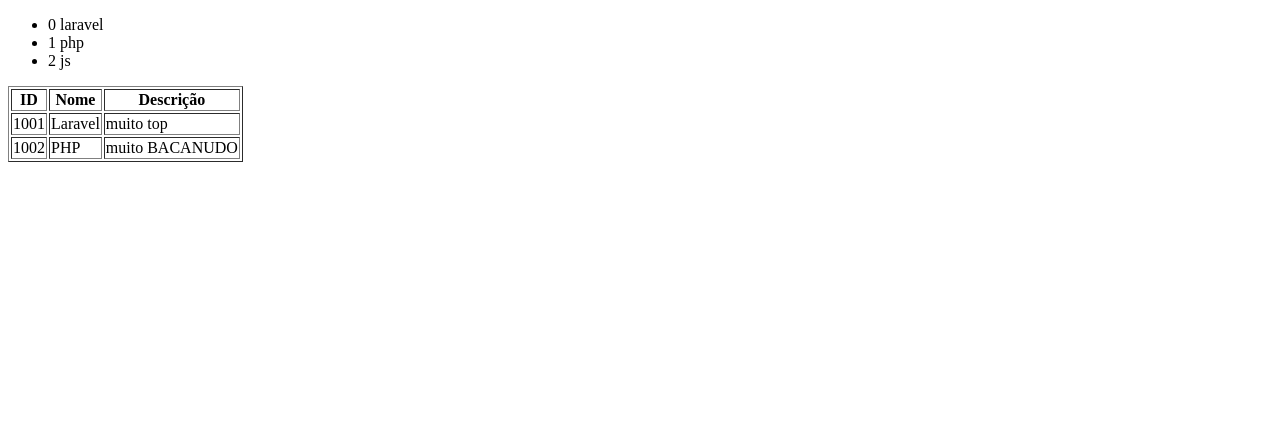
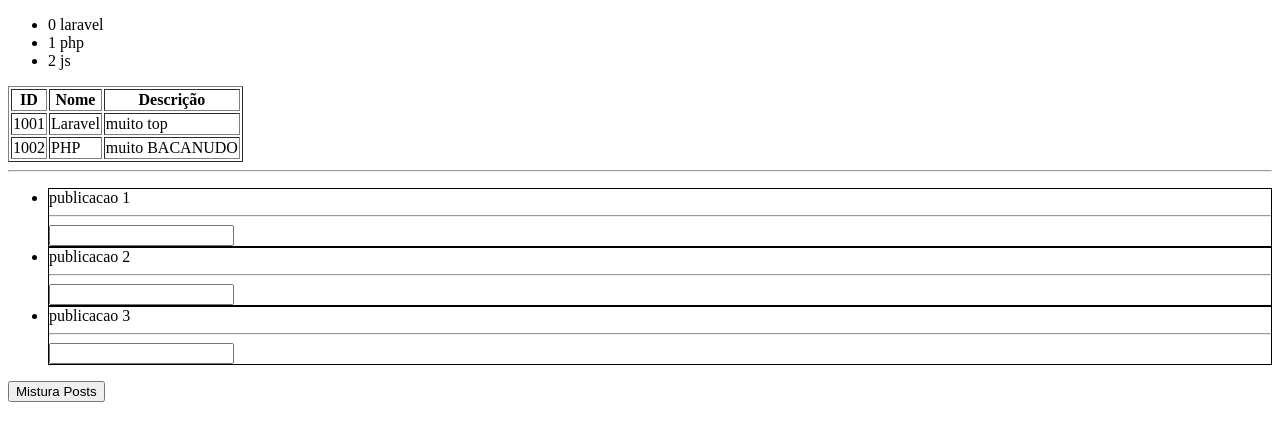
Before and after one commit to pedrocavt/vue, a plain HTML site: page v-for.html in a window 1280 px wide. Drawn offline with Linux system fonts and the light colour scheme.

Commit message:
vfor with key

```diff
--- a/v-for.html
+++ b/v-for.html
@@ -31,6 +31,19 @@
                 </tr>
             </tbody>
         </table>
+        <hr>
+
+        <ul>
+            <li v-for="post in posts"  :key="post.id" style="border: 1px solid #000;">
+                <div>
+                    {{post.content}}
+                    <hr>
+                    <input type="text">
+                </div>
+            </li>
+        </ul>
+
+        <button @click="misturaPosts()">Mistura Posts</button>
 
     </div>
 
@@ -48,10 +61,23 @@
                     nome: 'PHP',
                     descricao: 'muito BACANUDO'
                 }
-               }
+               },
+               posts: [
+                { id: 1, content: 'publicacao 1'},
+                { id: 2, content: 'publicacao 2'},
+                { id: 3, content: 'publicacao 3'},
+                ]
             },
             methods: {
+                misturaPosts() {
+                    let misturado = [];
 
+                    misturado[0] = this.posts[2];
+                    misturado[1] = this.posts[0];
+                    misturado[2] = this.posts[1];
+
+                    this.posts = misturado;
+                }
             }
         });
 
```
